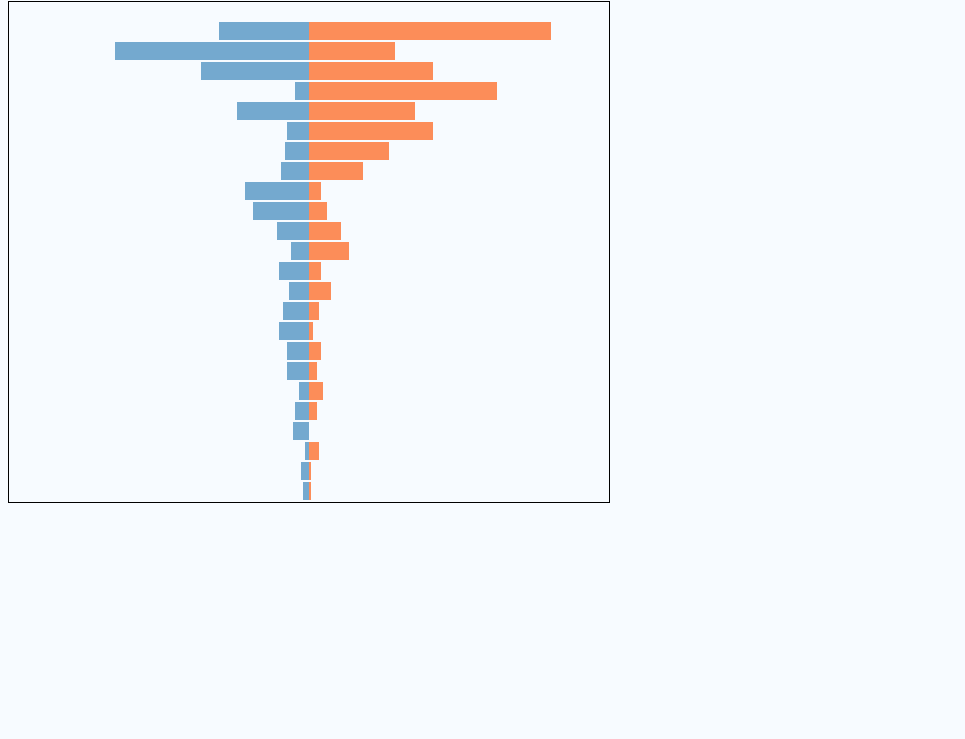
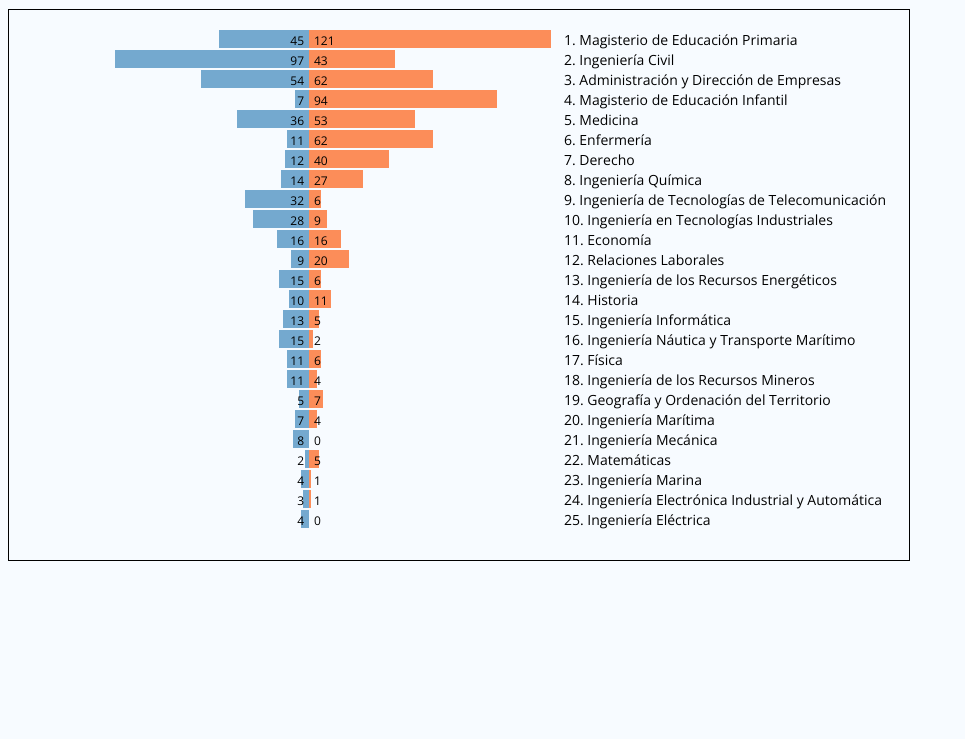
Before and after one commit to VictorVelarde/Tests, a plain HTML site: page VizUNICAN/Barras_D3.html in a window 1280 px wide. Shown: the part 61-800 px from the top of the page, without its empty margins (0-965 px from the left). Drawn offline with nearby package versions, Linux system fonts and the light colour scheme.

Commit message:
Textos del grafico
Etiquetas svg

```diff
--- a/VizUNICAN/Barras_D3.html
+++ b/VizUNICAN/Barras_D3.html
@@ -6,21 +6,57 @@
         body {
             background-color: #F7FBFF;
         }
+        /* Estilos del gráfico */
 
-        svg {
+        svg.grafico {
             border: 1px black solid;
         }
 
+        .grafico text {
+            fill: black;
+        }
+
+        .grafico .barraMujeres {
+            fill: #fc8d59;
+        }
+
+        .grafico .barraHombres {
+            fill: #74a9cf;
+        }
+
+        .grafico text {
+            font-size: 12px;
+        }
+
+        .grafico .etiquetaMujeres {
+            text-anchor: start;
+        }
+
+        .grafico .etiquetaHombres {
+            text-anchor: end;
+        }
+
+        .grafico .etiquetaCarrera {
+            text-anchor: start;
+            font-size: 14px;
+        }
+
         h1 {
-            font-family: fantasy;
-            font-weight: 100;
-            font-size: 30px;
+            font-family: 'Dosis', sans-serif;
+        }
+
+        body {
+            font-family: 'Open Sans', sans-serif;
         }
     </style>
+
+    <!-- Fuentes -->
+    <link href="http://fonts.googleapis.com/css?family=Open+Sans|Dosis:400,800" rel="stylesheet" type="text/css" />
+
 </head>
 
 <body>
-    <h1>Bar chart</h1>
+    <h1>Egresados en Estudios de Grado (UC 2014/2015)</h1>
 
     <script type="text/javascript" src="https://cdnjs.cloudflare.com/ajax/libs/d3/3.5.12/d3.js"></script>
     <script>
@@ -28,16 +64,18 @@
         d3.csv('UC_Egresados2014_2015.csv', function (data) {
 
             // Gráfico SVG
-            var pixelesAncho = 600;
-            var puntoCentral = pixelesAncho / 2;
+            var pixelesAncho = 900;
+            var puntoCentral = pixelesAncho / 3;
+            var puntoCarreras = puntoCentral * 2 - 50;
             var anchoBarra = 18;
             var offsetY = 20;
-            var pixelesAlto = data.length * offsetY;
+            var pixelesAlto = data.length * offsetY + 50;
 
             var svg = d3.select('body')
                 .append('svg')
                 .attr('height', pixelesAlto)
-                .attr('width', pixelesAncho);
+                .attr('width', pixelesAncho)
+                .attr('class', 'grafico');
 
 
             // Escala x para tamaño de barras
@@ -47,9 +85,6 @@
                 .range([0, puntoCentral]);
             console.log(x);
 
-            var cMujeres = '#fc8d59';
-            var cHombres = '#74a9cf';
-
             // Dibujado por carrera
             data.forEach(function (d) {
                 dibujado(d);
@@ -57,23 +92,47 @@
 
             function dibujado(carrera) {
                 // Ranking;Carrera;Hombres;Mujeres;Categoria
-                var ranking = parseInt(carrera.Ranking);
+                var r = parseInt(carrera.Ranking);
+                var c = carrera.Carrera;
                 var h = parseInt(carrera.Hombres);
                 var m = parseInt(carrera.Mujeres);
 
+                var espacioEtiquetasX = 5;
+                var espacioEtiquetasY = 15;
+
+                // barra mujeres
                 svg.append('rect')
                     .attr('x', puntoCentral)
-                    .attr('y', ranking * offsetY)
+                    .attr('y', r * offsetY)
                     .attr('width', x(m))
                     .attr('height', anchoBarra)
-                    .attr('fill', cMujeres);
-                // hombres
+                    .attr('class', 'barraMujeres');
+                svg.append('text')
+                    .attr('x', puntoCentral + espacioEtiquetasX)
+                    .attr('y', (r * offsetY) + espacioEtiquetasY)
+                    .attr('class', 'etiquetaMujeres')
+                    .text(m);
+
+                // barra hombres
                 svg.append('rect')
                     .attr('x', puntoCentral - x(h))
-                    .attr('y', carrera.Ranking * offsetY)
+                    .attr('y', r * offsetY)
                     .attr('width', x(h))
                     .attr('height', anchoBarra)
-                    .attr('fill', cHombres);
+                    .attr('class', 'barraHombres');
+                svg.append('text')
+                    .attr('x', puntoCentral - espacioEtiquetasX)
+                    .attr('y', (r * offsetY) + espacioEtiquetasY)
+                    .attr('class', 'etiquetaHombres')
+                    .text(h);
+
+                // carrera
+                var txt = r + ". " + c;
+                svg.append('text')
+                    .attr('x', puntoCarreras + espacioEtiquetasX)
+                    .attr('y', (r * offsetY) + espacioEtiquetasY)
+                    .attr('class', 'etiquetaCarrera')
+                    .text(txt);
             }
 
         });
```
